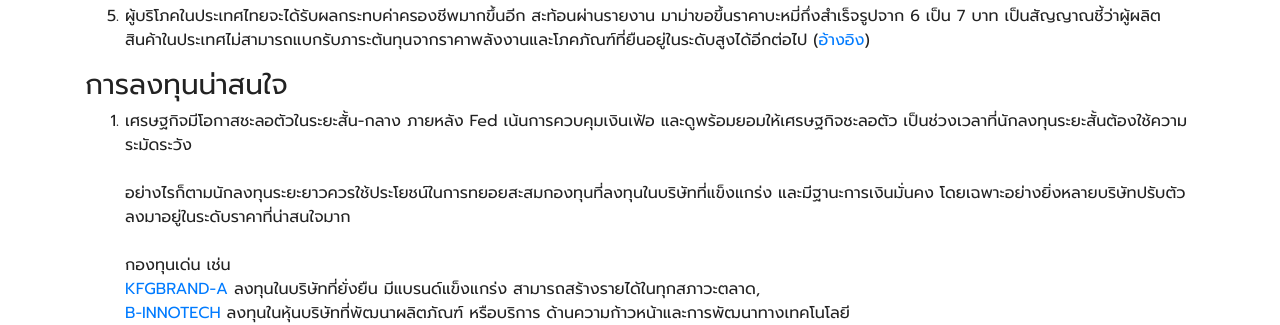
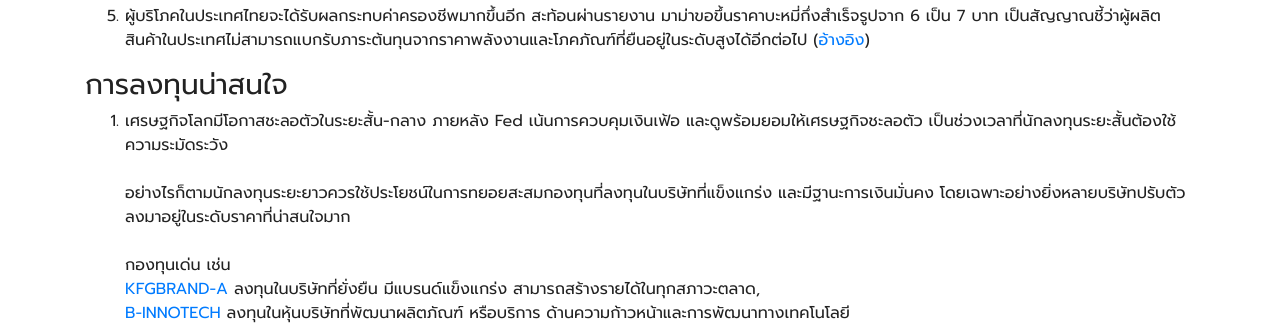
Before and after one commit to moneysart/moneysart.github.io, a Jekyll site: the page built from weekly/_posts/2022-06-19-summary.md, in a window 1280 px wide. Shown: the part 524-849 px from the top of the page. Built offline with Jekyll 4.4.1, drawn with Linux system fonts in a browser that asks for light colours; nearby versions of some CDN libraries.

Commit message:
add text

```diff
--- a/weekly/_posts/2022-06-19-summary.md
+++ b/weekly/_posts/2022-06-19-summary.md
@@ -30,7 +30,7 @@ date: 2022-06-18
 
 ### การลงทุนน่าสนใจ
 
-1. เศรษฐกิจมีโอกาสชะลอตัวในระยะสั้น-กลาง ภายหลัง Fed เน้นการควบคุมเงินเฟ้อ และดูพร้อมยอมให้เศรษฐกิจชะลอตัว เป็นช่วงเวลาที่นักลงทุนระยะสั้นต้องใช้ความระมัดระวัง<br><br>
+1. เศรษฐกิจโลกมีโอกาสชะลอตัวในระยะสั้น-กลาง ภายหลัง Fed เน้นการควบคุมเงินเฟ้อ และดูพร้อมยอมให้เศรษฐกิจชะลอตัว เป็นช่วงเวลาที่นักลงทุนระยะสั้นต้องใช้ความระมัดระวัง<br><br>
 อย่างไรก็ตามนักลงทุนระยะยาวควรใช้ประโยชน์ในการทยอยสะสมกองทุนที่ลงทุนในบริษัทที่แข็งแกร่ง และมีฐานะการเงินมั่นคง โดยเฉพาะอย่างยิ่งหลายบริษัทปรับตัวลงมาอยู่ในระดับราคาที่น่าสนใจมาก<br><br>
 กองทุนเด่น เช่น
 [KFGBRAND-A](https://www.finnomena.com/fund/KFGBRAND-A) ลงทุนในบริษัทที่ยั่งยืน มีแบรนด์แข็งแกร่ง สามารถสร้างรายได้ในทุกสภาวะตลาด,
```
